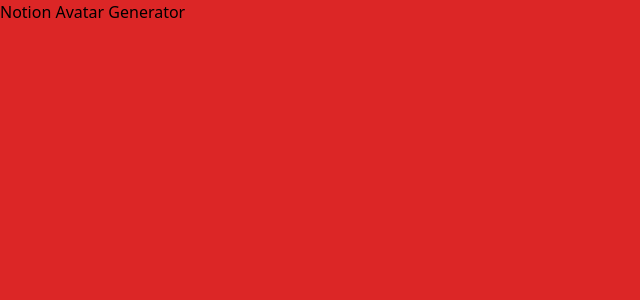
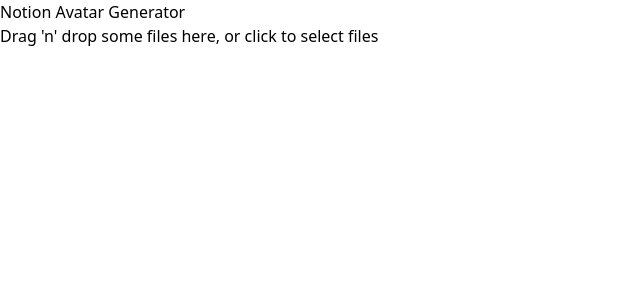
Before and after one commit to juanespinola05/notionify, a React (Vite) app: page / in a window 1280 px wide. Shown: the top 300 px of the page, without its empty margins (0-640 px from the left). Built offline with nearby package versions, Linux system fonts and the light colour scheme; no server answers.

Commit message:
[FEATURE]: Create Dropper component and uploadImage util

```diff
--- a/package.json
+++ b/package.json
@@ -12,7 +12,8 @@
   },
   "dependencies": {
     "react": "^18.2.0",
-    "react-dom": "^18.2.0"
+    "react-dom": "^18.2.0",
+    "react-dropzone": "14.2.3"
   },
   "devDependencies": {
     "@types/react": "^18.0.27",
--- a/src/App.tsx
+++ b/src/App.tsx
@@ -1,9 +1,11 @@
 import { ReactElement } from 'react'
+import Dropper from './components/Dropper'
 
 function App (): ReactElement {
   return (
-    <div className='h-screen bg-red-600'>
+    <div className='h-screen'>
       <h1>Notion Avatar Generator</h1>
+      <Dropper />
     </div>
   )
 }
--- /dev/null
+++ b/src/components/Dropper.tsx
@@ -0,0 +1,22 @@
+import { ReactElement } from 'react'
+import Dropzone from 'react-dropzone'
+import { uploadImage } from '../utils/upload'
+
+export default function Dropper (): ReactElement {
+  function handleDrop (droppedFile: any): void {
+    uploadImage(droppedFile[0]).then((res) => {
+      console.log('Dropper:', res)
+    }).catch(err => console.log(err))
+  }
+
+  return (
+    <Dropzone onDrop={handleDrop}>
+      {({ getRootProps, getInputProps }) => (
+        <div {...getRootProps()}>
+          <input {...getInputProps()} />
+          <p>Drag 'n' drop some files here, or click to select files</p>
+        </div>
+      )}
+    </Dropzone>
+  )
+}
--- /dev/null
+++ b/src/utils/upload.ts
@@ -0,0 +1,20 @@
+import { ENVIRONMENT } from '../constants'
+
+const { API_BASE_URL, CLOUD_NAME, PRESET_ID } = ENVIRONMENT
+
+export async function uploadImage (file: any): Promise<void> {
+  const formData = new FormData()
+  formData.append('file', file)
+  formData.append('upload_preset', PRESET_ID)
+  formData.append('timestamp', Date.now() / 1000)
+
+  const UPLOAD_IMAGE_URL = `${API_BASE_URL}/${CLOUD_NAME}/image/upload`
+  const fetchConfig = {
+    method: 'POST',
+    body: formData
+  }
+
+  return await fetch(UPLOAD_IMAGE_URL, fetchConfig)
+    .then(async response => await response.json())
+    .then((res) => res).catch((err) => console.log(err))
+}
```
Also changed, not shown: 1 other file (tests, documents, lock files or other folders).
